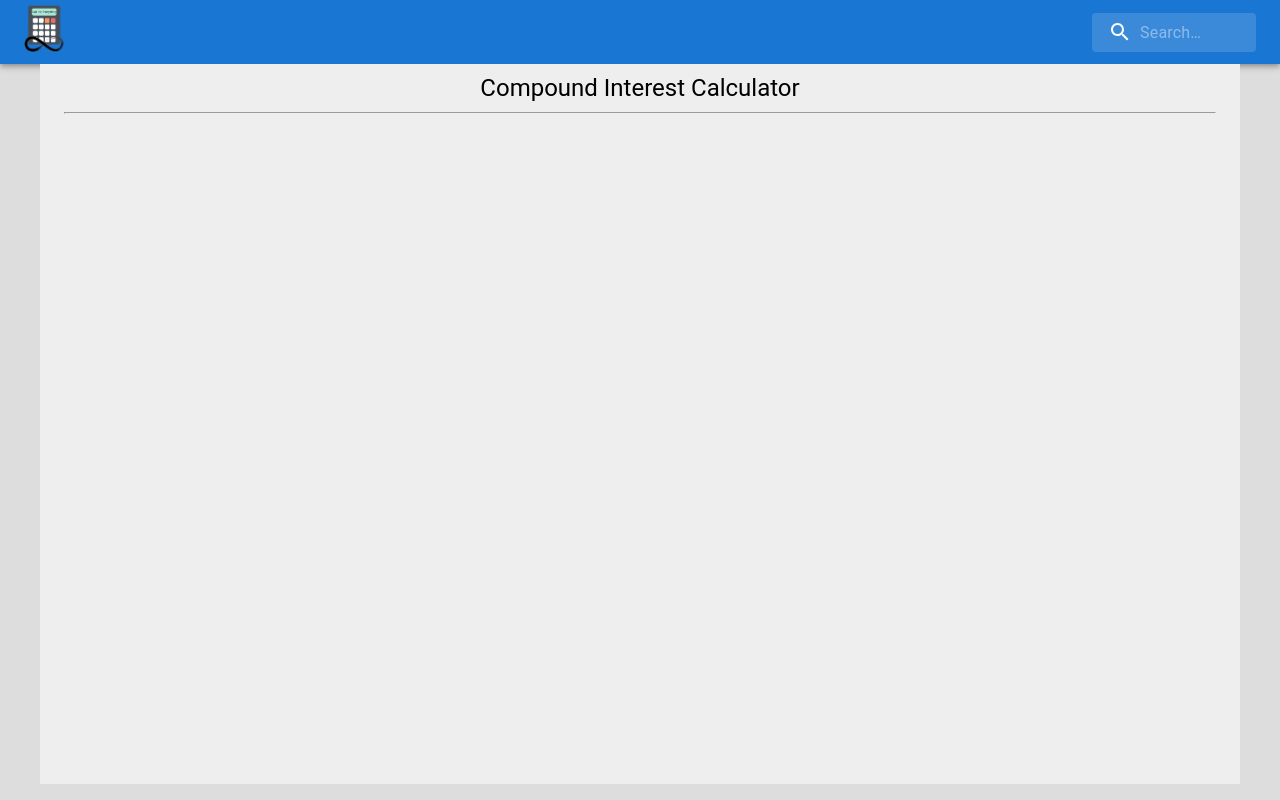
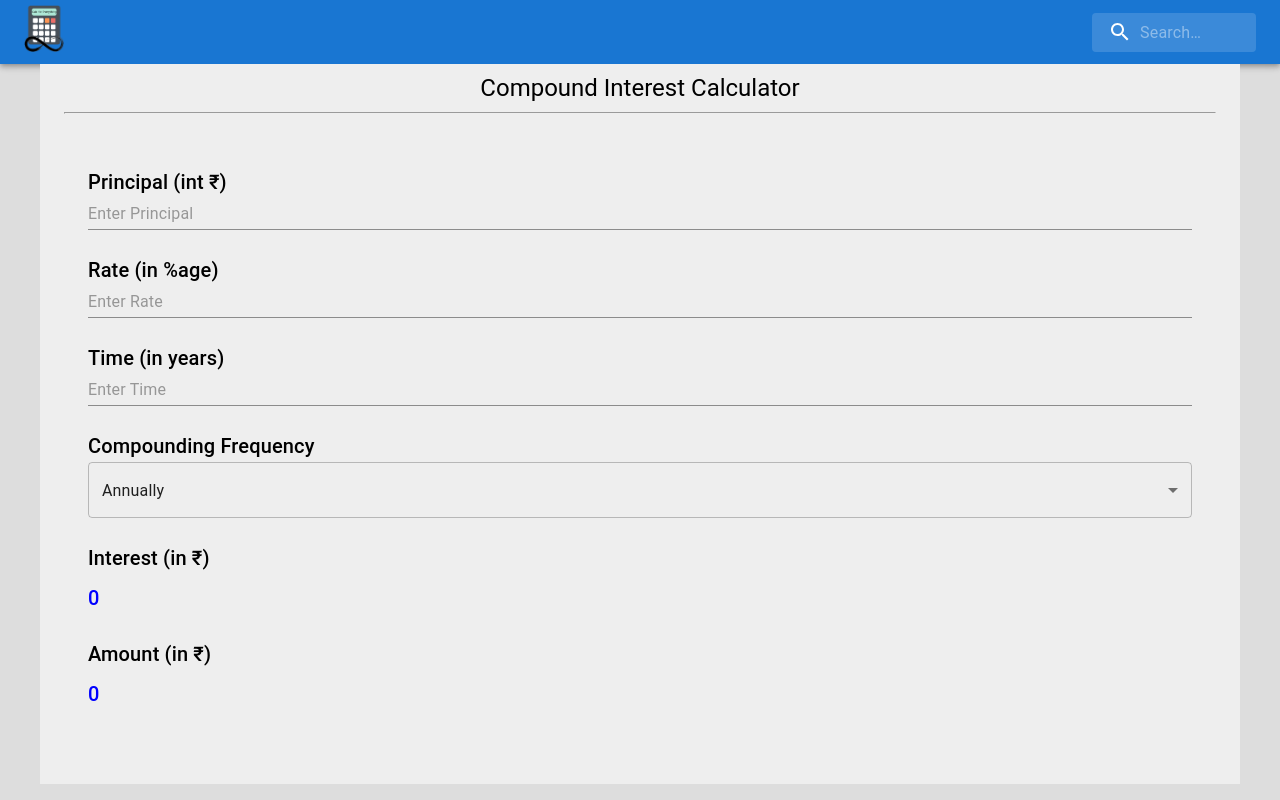
Before and after one commit to SarthakKeshari/calc_for_everything, a React (Create React App) app in the folder calculators/: page /compoundinterest in a window 1280 px wide. Built offline with nearby package versions, Linux system fonts and the light colour scheme.

Commit message:
added compound interest calculator

```diff
--- a/calculators/src/mathematical/compound_interest/MainCI.js
+++ b/calculators/src/mathematical/compound_interest/MainCI.js
@@ -1,12 +1,83 @@
-import React from 'react';
-import { Container, Typography } from '@mui/material';
+import React, { useMemo, useState } from 'react';
+import { Container, Input, MenuItem, Select, Typography } from '@mui/material';
 
 function MainCI(){
+       // Initialize state variables for principal, rate, time, and frequency
+       const [principal, setPrincipal] = useState();
+       const [rate, setRate] = useState();
+       const [time, setTime] = useState();
+       const [frequency, setFrequency] = useState(1);
+
+       // Convert the state variables to float for calculations
+       const principalFloat = useMemo(() => parseFloat(principal), [principal]);
+       const rateFloat = useMemo(() => parseFloat(rate), [rate]);
+       const timeFloat = useMemo(() => parseFloat(time), [time]);
+       const frequencyFloat = useMemo(() => parseFloat(frequency), [frequency]);
+
+       // Calculate the interest using the compound interest formula
+       const interest = useMemo(() => {
+           const cal = principalFloat * Math.pow((1 + rateFloat / (100 * frequencyFloat)), (frequencyFloat * timeFloat)) - principalFloat;
+           return Math.abs(Number(cal.toFixed()));
+       }, [principalFloat, rateFloat, timeFloat, frequencyFloat]);
+
+       // Calculate the total amount by adding the interest to the principal
+       const amount = useMemo(() => {
+           return interest + principalFloat;
+       }, [interest, principalFloat]);
     return(
         <Container maxWidth="lg" sx={{ bgcolor: '#eeeeee', minHeight: '90vh', paddingY:"10" }}>
             <Typography pt={1} variant='h5' sx = {{textAlign: "center"}}>Compound Interest Calculator</Typography>
             <hr/>
             <br/>
+            <Container sx={{display:"flex", flexDirection:"column"}}>
+                <Typography pt={1} variant='h6' mt={2}>Principal (int ₹)</Typography>
+                <Input
+                    color="primary"
+                    disabled={false}
+                    placeholder="Enter Principal"
+                    size="lg"
+                    variant="outlined"
+                    type='number'
+                    onChange={(e) => setPrincipal(e.target.value)}
+                    value={principal}
+                />
+                <Typography pt={1} variant='h6' mt={2}>Rate (in %age)</Typography>
+                <Input
+                    color="primary"
+                    disabled={false}
+                    placeholder="Enter Rate"
+                    size="lg"
+                    variant="outlined"
+                    type='number'
+                    onChange={(e) => setRate(e.target.value)}
+                    value={rate}
+                />
+                <Typography pt={1} variant='h6' mt={2}>Time (in years)</Typography>
+                <Input
+                    color="primary"
+                    disabled={false}
+                    placeholder="Enter Time"
+                    size="lg"
+                    variant="outlined"
+                    type='number'
+                    onChange={(e) => setTime(e.target.value)}
+                    value={time}
+                />
+                <Typography pt={1} variant='h6' mt={2}>Compounding Frequency</Typography>
+                <Select
+                    value={frequency}
+                    onChange={(e) => setFrequency(e.target.value)}
+                >
+                    <MenuItem value={12}>Monthly</MenuItem>
+                    <MenuItem value={4}>Quarterly</MenuItem>
+                    <MenuItem value={2}>Semi-Annually</MenuItem>
+                    <MenuItem value={1}>Annually</MenuItem>
+                </Select>
+                <Typography pt={1} variant='h6' mt={2}>Interest (in ₹)</Typography>
+                <Typography pt={1} variant='h6' sx={{ color: 'blue' }}>{interest || 0}</Typography>
+                <Typography pt={1} variant='h6' mt={2}>Amount (in ₹)</Typography>
+                <Typography pt={1} variant='h6' sx={{ color: 'blue' }}>{amount || 0}</Typography>
+            </Container>
         </Container>
     )
 }
```
